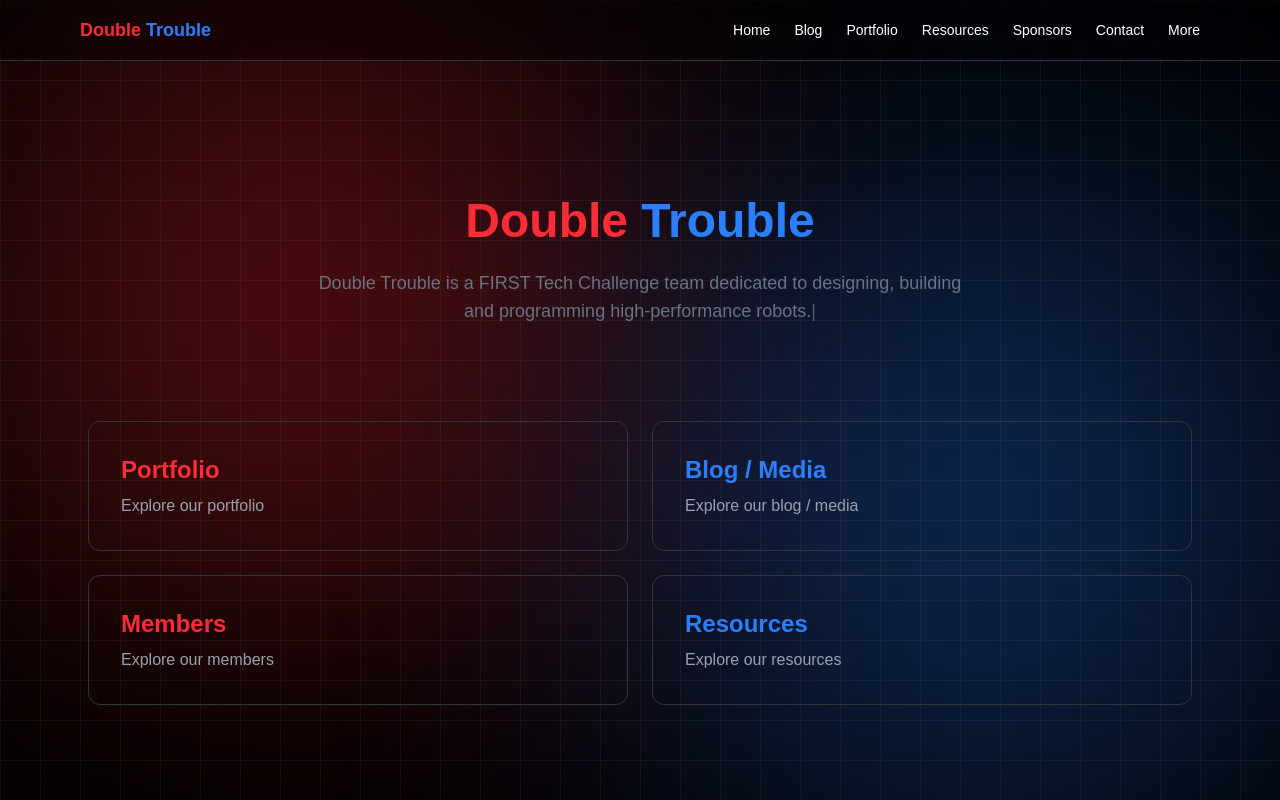
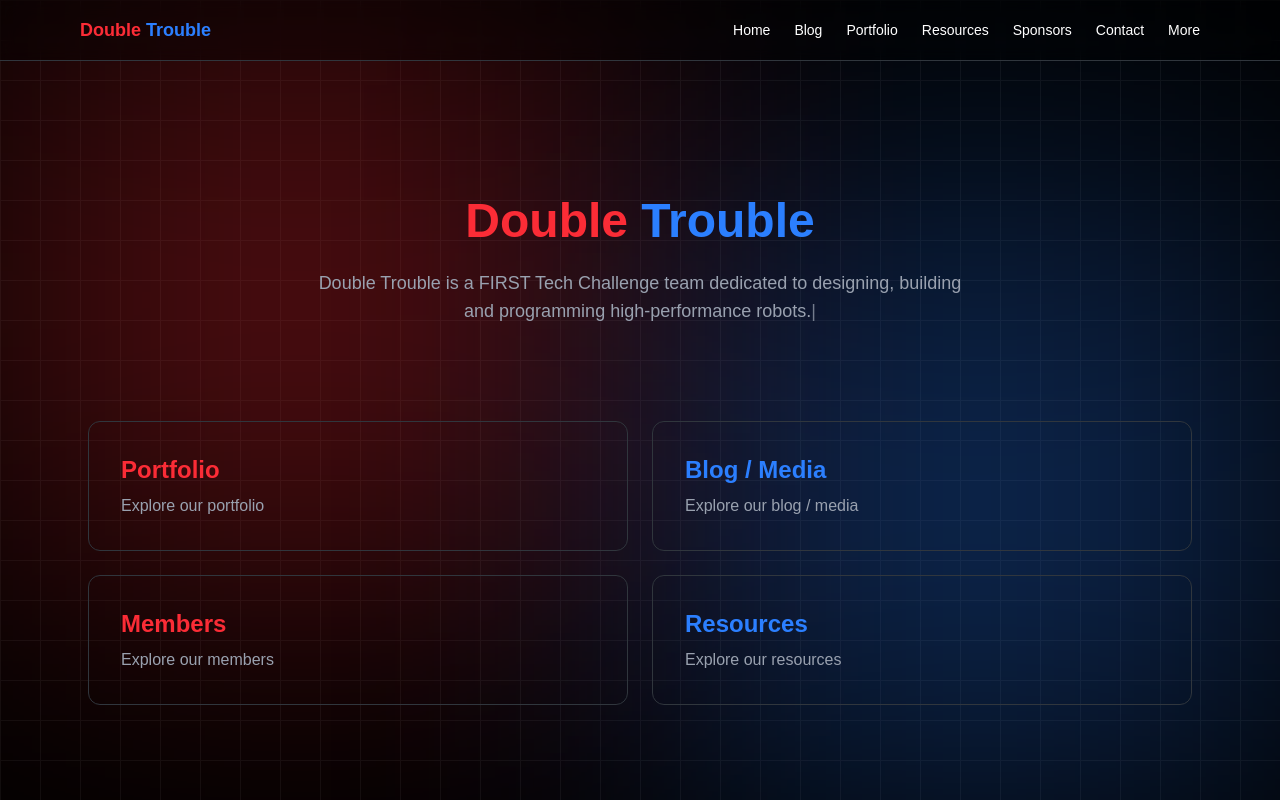
Before and after one commit to BigBird2025-4h/double-trouble-site, a Next.js app: page / in a window 1280 px wide. Built offline with nearby package versions, Linux system fonts and the light colour scheme.

Commit message:
Adjust text animation speed and color
Reduced the typing speed of the text animation and adjusted the text color for better visibility.

```diff
--- a/src/components/Hero.tsx
+++ b/src/components/Hero.tsx
@@ -15,7 +15,7 @@ export default function Hero() {
       setText(TEXT.slice(0, i));
       i++;
       if (i > TEXT.length) clearInterval(interval);
-    }, 40);
+    }, 24);
 
     return () => clearInterval(interval);
   }, []);
@@ -31,7 +31,7 @@ export default function Hero() {
         <span className="text-blue-500">Trouble</span>
       </motion.h1>
 
-      <p className="text-gray-500 max-w-2xl mx-auto text-lg">
+      <p className="text-gray-400 max-w-2xl mx-auto text-lg">
         {text}
         <span className="animate-pulse">|</span>
       </p>
```
